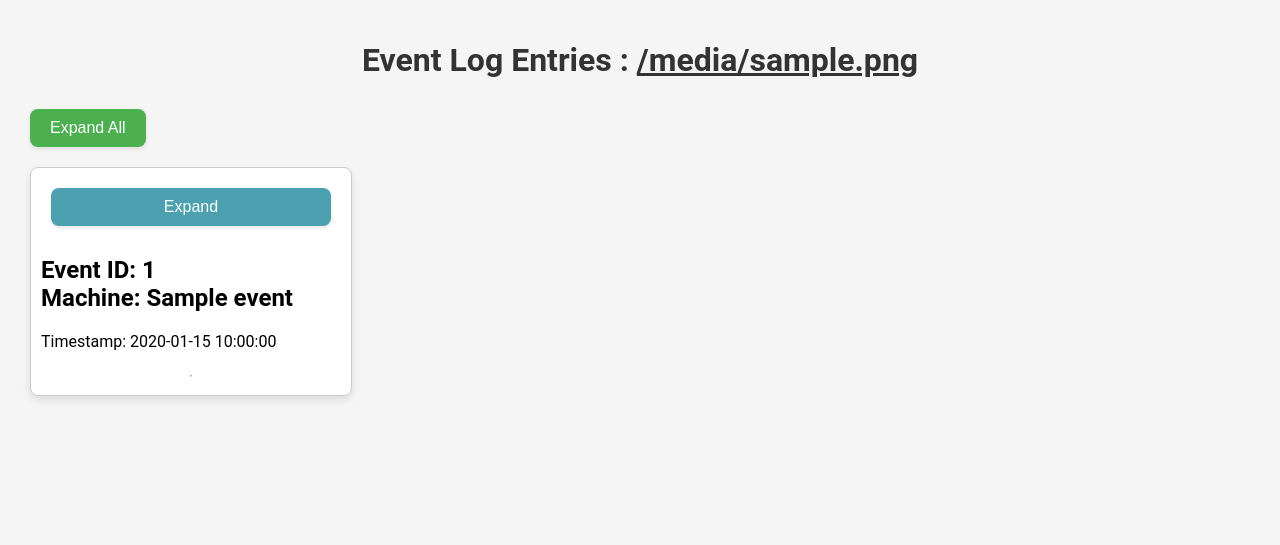
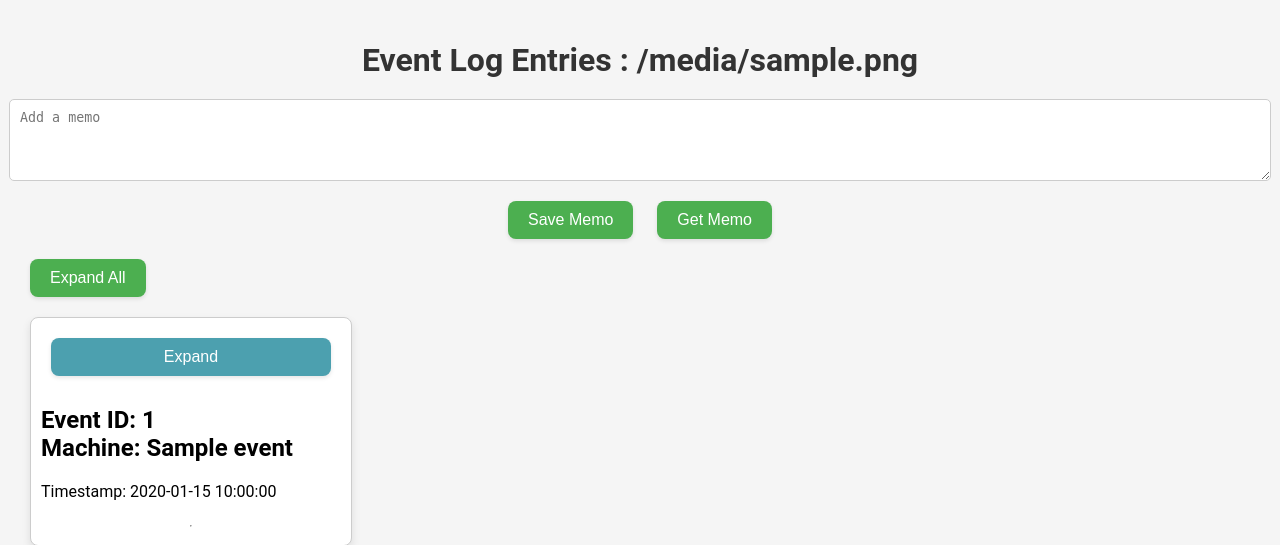
Before and after one commit to 4na7i1/WebEVTXplorer, a Flask app: template templates/result.html in a window 1280 px wide. Shown: the top 545 px of the page. Run offline with Flask 3, Linux system fonts and the light colour scheme; the template is opened without the code that fills it: most values are stand-ins (such as "Sample title", 1, 10 or a date in 2020).

Commit message:
add feature (Memo)

```diff
--- a/app.py
+++ b/app.py
@@ -1,41 +1,63 @@
 from flask import Flask, render_template, request, jsonify, send_from_directory
+from flask_sqlalchemy import SQLAlchemy
 import os
 from evtx import PyEvtxParser
 import re
 
 event_id_pattern = re.compile(r'<EventID(?:\s+Qualifiers="\d+")?>(\d+)</EventID>')
-machine_name_pattern = re.compile(r'<Computer>(.*?)</Computer>')
+machine_name_pattern = re.compile(r"<Computer>(.*?)</Computer>")
 
 app = Flask(__name__)
+app.config["SQLALCHEMY_DATABASE_URI"] = "sqlite:///memos.db"
+db = SQLAlchemy(app)
+
+
+class Memo(db.Model):
+    id = db.Column(db.Integer, primary_key=True)
+    filename = db.Column(db.String(30))
+    memo = db.Column(db.String(1000))
+
 
 # Create the 'uploads' folder if it doesn't exist
-if not os.path.exists('uploads'):
-    os.makedirs('uploads')
+if not os.path.exists("uploads"):
+    os.makedirs("uploads")
 
-@app.route('/')
+# Flaskアプリケーションコンテキストを設定
+with app.app_context():
+    db.create_all()
+
+
+@app.route("/")
 def index():
-    uploaded_files = os.listdir('uploads')
-    return render_template('upload.html', uploaded_files=uploaded_files)
+    uploaded_files = os.listdir("uploads")
+    return render_template("upload.html", uploaded_files=uploaded_files)
 
-@app.route('/parse', methods=['POST'])
+
+@app.route("/parse", methods=["POST"])
 def parse_evtx():
-    evtx_file = request.files['evtx_file']
+    evtx_file = request.files["evtx_file"]
     if evtx_file:
-        file_path = os.path.join('uploads', evtx_file.filename)
+        file_path = os.path.join("uploads", evtx_file.filename)
 
         if not os.path.isfile(file_path):
             evtx_file.save(file_path)
 
         events_generator = parse_evtx_file(file_path)
-        return stream_template('result.html', events=events_generator, filename=evtx_file.filename)
+        return stream_template(
+            "result.html", events=events_generator, filename=evtx_file.filename
+        )
 
     return "No file uploaded."
 
-@app.route('/send_filename', methods=['POST'])
+
+@app.route("/send_filename", methods=["POST"])
 def parse_evtx_load_save_file():
-    selected_filename = request.form.get('filename')
-    file_path = os.path.join('uploads', selected_filename)
-    return stream_template('result.html', events=parse_evtx_file(file_path), filename=selected_filename)
+    selected_filename = request.form.get("filename")
+    file_path = os.path.join("uploads", selected_filename)
+    return stream_template(
+        "result.html", events=parse_evtx_file(file_path), filename=selected_filename
+    )
+
 
 @app.route("/delete_file", methods=["POST"])
 def delete_file():
@@ -55,6 +77,38 @@ def delete_file():
         print("Exception handling: delete file extension is not evtx")
         return jsonify({"success": False}), 500
 
+
+@app.route("/get_memo", methods=["GET"])
+def get_memo():
+    filename = request.args.get("filename")
+    event = Memo.query.filter_by(filename=filename).first()
+    if event:
+        return jsonify({"memo": event.memo})
+    else:
+        return jsonify({"memo": None})
+
+
+@app.route("/save_memo", methods=["POST"])
+def save_memo():
+    data = request.get_json()
+    filename = data.get("filename")
+    memo = data.get("memo")
+
+    print(f"fileName : {filename}")
+    print(f"memoContent : {memo}")
+
+    # Find the corresponding event in the database and update the memo or create a new one
+    event = Memo.query.filter_by(filename=filename).first()
+    if event:
+        event.memo = memo
+    else:
+        event = Memo(filename=filename, memo=memo)
+        db.session.add(event)
+
+    db.session.commit()
+    return jsonify({"success": True})
+
+
 def stream_template(template_name, **context):
     app.update_template_context(context)
     template = app.jinja_env.get_template(template_name)
@@ -62,36 +116,45 @@ def stream_template(template_name, **context):
     rv.enable_buffering(5)
     return rv
 
+
 def parse_evtx_file(file_path):
     parser = PyEvtxParser(file_path)
 
     for record in parser.records():
-        event_data = record['data']
+        event_data = record["data"]
         event_data = event_data.replace('<?xml version="1.0" encoding="utf-8"?>\n', "")
-        event_data = event_data.replace(" xmlns=\"http://schemas.microsoft.com/win/2004/08/events/event\"", "")
+        event_data = event_data.replace(
+            ' xmlns="http://schemas.microsoft.com/win/2004/08/events/event"', ""
+        )
         event_data = remove_rendering_INFOo(event_data)
 
         event_id = extract_event_id(event_data)
         machine_name = extract_machine_name(event_data)
 
         event = {
-            'event_id': event_id,
-            'timestamp': record["timestamp"],
-            'machineName': machine_name,
-            'data': event_data
+            "event_id": event_id,
+            "timestamp": record["timestamp"],
+            "machineName": machine_name,
+            "data": event_data,
         }
         yield event
+
 
 def extract_event_id(event_data):
     event_id_match = event_id_pattern.search(event_data)
     return event_id_match.group(1) if event_id_match else None
 
+
 def extract_machine_name(event_data):
     machine_name_match = machine_name_pattern.search(event_data)
     return machine_name_match.group(1) if machine_name_match else None
 
+
 def remove_rendering_INFOo(event_data):
-    return re.sub(r'<RenderingINFOo[^>]*>.*?</RenderingINFOo>\n', '', event_data, flags=re.DOTALL)
+    return re.sub(
+        r"<RenderingINFOo[^>]*>.*?</RenderingINFOo>\n", "", event_data, flags=re.DOTALL
+    )
 
-if __name__ == '__main__':
-    app.run(debug=True, host='0.0.0.0')
+
+if __name__ == "__main__":
+    app.run(debug=True, host="0.0.0.0")
--- a/requirements.txt
+++ b/requirements.txt
@@ -1,3 +1,4 @@
 flask
+flask-sqlalchemy
 evtx
 # lxml
--- a/templates/result.html
+++ b/templates/result.html
@@ -124,12 +124,33 @@
         .button-singleToggle:active {
             background-color: #187185;
         }
+
+        .memo-content {
+            display: flex;
+            flex-direction: column;
+            align-items: center;
+            gap: 10px;
+        }
+
+        .memo-text {
+            width: 100%;
+            padding: 10px;
+            border: 1px solid #ccc;
+            border-radius: 5px;
+        }
     </style>
 </head>
 
 <body>
     <!-- <h1>{{ filename }}</h1> -->
-    <h1>Event Log Entries : <u>{{ filename }}</u></h1>
+    <h1>Event Log Entries : <span class="file-name">{{filename}}</span></h1>
+    <div class="memo-content">
+        <textarea class="memo-text" rows="4" placeholder="Add a memo"></textarea>
+        <div>
+            <button class="custom-button" onclick="saveMemo(this)">Save Memo</button>
+            <button class="custom-button" onclick="getMemo(this)">Get Memo</button>
+        </div>
+    </div>
     <div class="text-center">
         <button class="custom-button" onclick="toggleAllPreVisibility()">Expand All</button>
     </div>
@@ -214,6 +235,57 @@
                 }
             });
         }
+
+        function getMemo(button) {
+            var fileNameSpan = document.querySelector('.file-name');
+            var memoTextarea = document.querySelector('.memo-text');
+            const fileName = fileNameSpan.textContent;
+            const memoText = memoTextarea.value;
+            fetch(`/get_memo?filename=${fileName}`, {
+                method: 'GET'
+            })
+                .then(response => response.json())
+                .then(data => {
+                    if (data.memo !== null) {
+                        memoTextarea.value = data.memo;
+                    } else {
+                        memoTextarea.value = '';
+                        alert('No memo found for this event.');
+                    }
+                })
+                .catch(error => {
+                    console.error('Error getting memo:', error);
+                });
+        }
+
+        function saveMemo(button) {
+            var fileNameSpan = document.querySelector('.file-name');
+            var memoTextarea = document.querySelector('.memo-text');
+            const fileName = fileNameSpan.textContent;
+            const memoText = memoTextarea.value;
+
+            console.log(fileName, memoText)
+
+            // Send a request to the server to save the memo
+            fetch('/save_memo', {
+                method: 'POST',
+                body: JSON.stringify({ filename: fileName, memo: memoText }),
+                headers: {
+                    'Content-Type': 'application/json',
+                },
+            })
+                .then(response => response.json())
+                .then(data => {
+                    if (data.success) {
+                        alert('Memo saved successfully.');
+                    } else {
+                        alert('Memo could not be saved.');
+                    }
+                })
+                .catch(error => {
+                    console.error('Error saving memo:', error);
+                });
+        }
     </script>
     <!-- <script src="https://cdnjs.cloudflare.com/ajax/libs/vkbeautify/0.99.3/vkbeautify.min.js"></script> -->
 </body>
```
Also changed, not shown: 1 other file.
